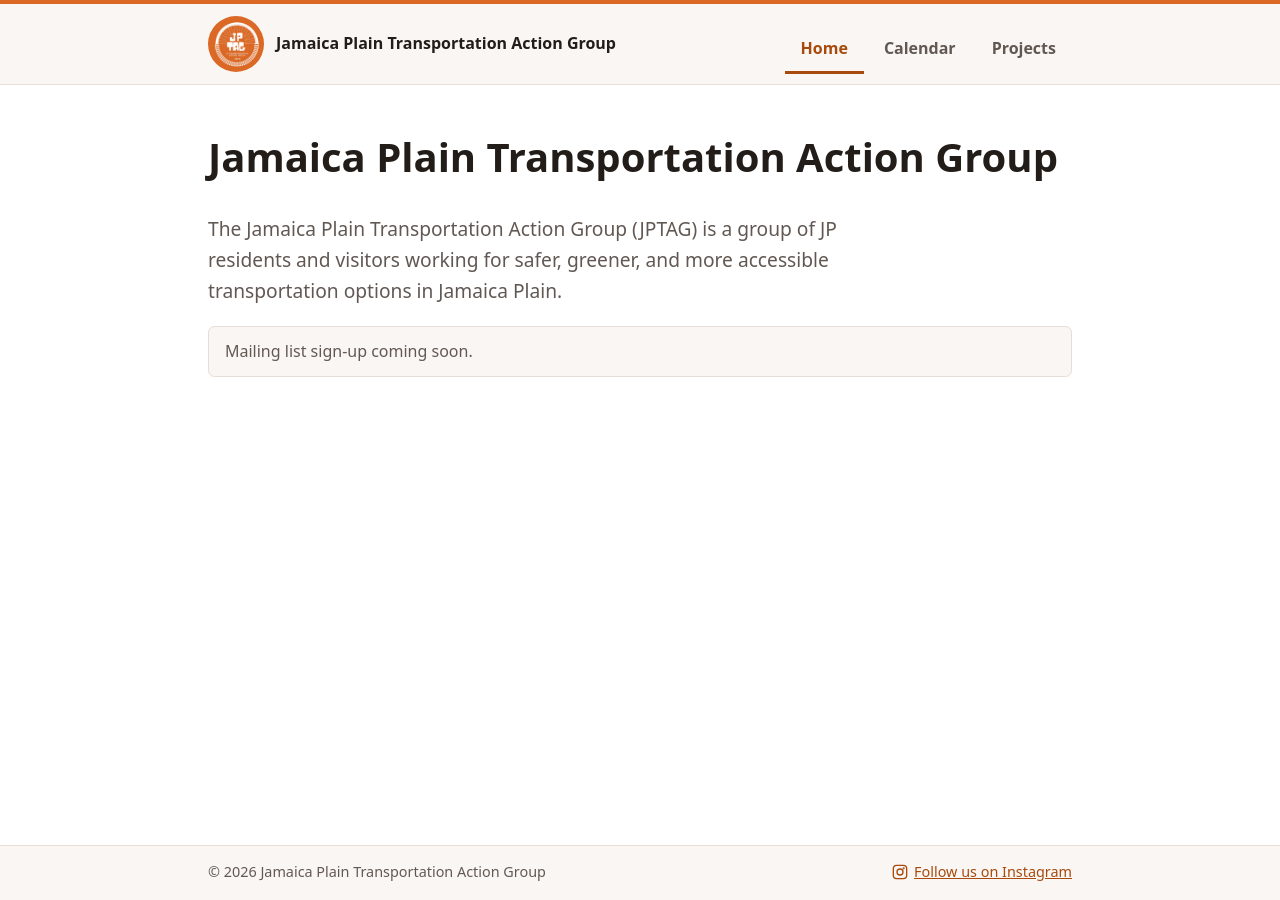
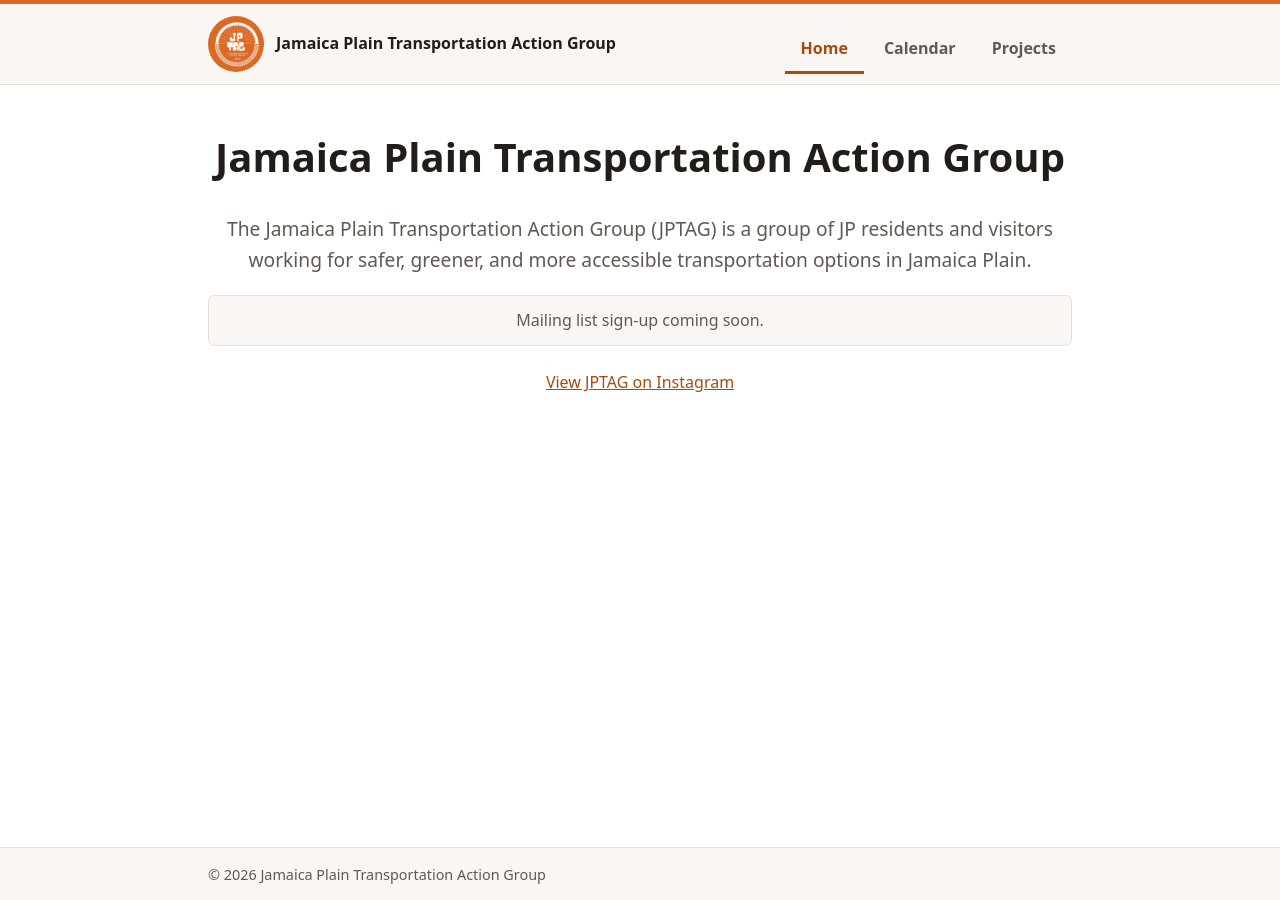
Before and after one commit to nathan-weinberg/jptag, a Jekyll site: the page built from index.md, in a window 1280 px wide. Built offline with Jekyll 4.4.1, drawn with Linux system fonts in a browser that asks for light colours; a script that is not in the unit is left out.

Commit message:
Embed Instagram profile on homepage (#3)
Add Instagram's native profile embed below the mailing list signup,
center the homepage content, and remove the footer Instagram link.

Signed-off-by: Nathan Weinberg <nathansweinberg@gmail.com>
Co-authored-by: Claude Opus 5.5 (1M context) <noreply@anthropic.com>

```diff
--- a/_layouts/default.html
+++ b/_layouts/default.html
@@ -26,14 +26,6 @@
   <footer class="site-footer">
     <div class="wrap">
       <p>&copy; {{ site.time | date: "%Y" }} {{ site.title }}</p>
-      {% if site.instagram_url and site.instagram_url != "" %}
-      <p>
-        <a class="instagram" href="{{ site.instagram_url }}">
-          <svg aria-hidden="true" width="16" height="16" viewBox="0 0 24 24" fill="none" stroke="currentColor" stroke-width="2" stroke-linecap="round" stroke-linejoin="round"><rect x="2" y="2" width="20" height="20" rx="5"/><circle cx="12" cy="12" r="4.5"/><circle cx="17.5" cy="6.5" r="0.6" fill="currentColor"/></svg>
-          Follow us on Instagram
-        </a>
-      </p>
-      {% endif %}
     </div>
   </footer>
 </body>
--- a/assets/css/style.css
+++ b/assets/css/style.css
@@ -101,8 +101,16 @@ main.wrap { flex: 1; padding-top: 2rem; padding-bottom: 3rem; }
 }
 
 /* Home */
+.hero { text-align: center; }
 .hero h1 { font-size: clamp(1.75rem, 5vw, 2.5rem); line-height: 1.2; margin-top: 1rem; }
-.mission { font-size: 1.2rem; color: var(--muted); max-width: 40rem; }
+.mission { font-size: 1.2rem; color: var(--muted); }
+.instagram-embed { margin: 1.5rem 0; }
+/* embed.js sets inline min-width and margins; override so it fits narrow screens */
+.instagram-embed .instagram-media {
+  margin: 0 auto !important;
+  min-width: 0 !important;
+  width: 100% !important;
+}
 .button {
   display: inline-block;
   margin-top: 1rem;
@@ -204,11 +212,6 @@ main.wrap { flex: 1; padding-top: 2rem; padding-bottom: 3rem; }
   font-size: 0.9rem;
   color: var(--muted);
 }
-.instagram {
-  display: inline-flex;
-  align-items: center;
-  gap: 0.35rem;
-}
 .site-footer .wrap {
   display: flex;
   flex-wrap: wrap;
--- a/index.md
+++ b/index.md
@@ -12,4 +12,14 @@ title: Home
   {% else %}
   <p class="notice">Mailing list sign-up coming soon.</p>
   {% endif %}
+
+  {% if site.instagram_url and site.instagram_url != "" %}
+  {% assign instagram_profile = site.instagram_url | remove_last: "/" | append: "/" %}
+  <div class="instagram-embed">
+    <blockquote class="instagram-media" data-instgrm-permalink="{{ instagram_profile }}" data-instgrm-version="14">
+      <a href="{{ instagram_profile }}">View JPTAG on Instagram</a>
+    </blockquote>
+    <script async src="https://www.instagram.com/embed.js"></script>
+  </div>
+  {% endif %}
 </section>
```
Also changed, not shown: README.md.
